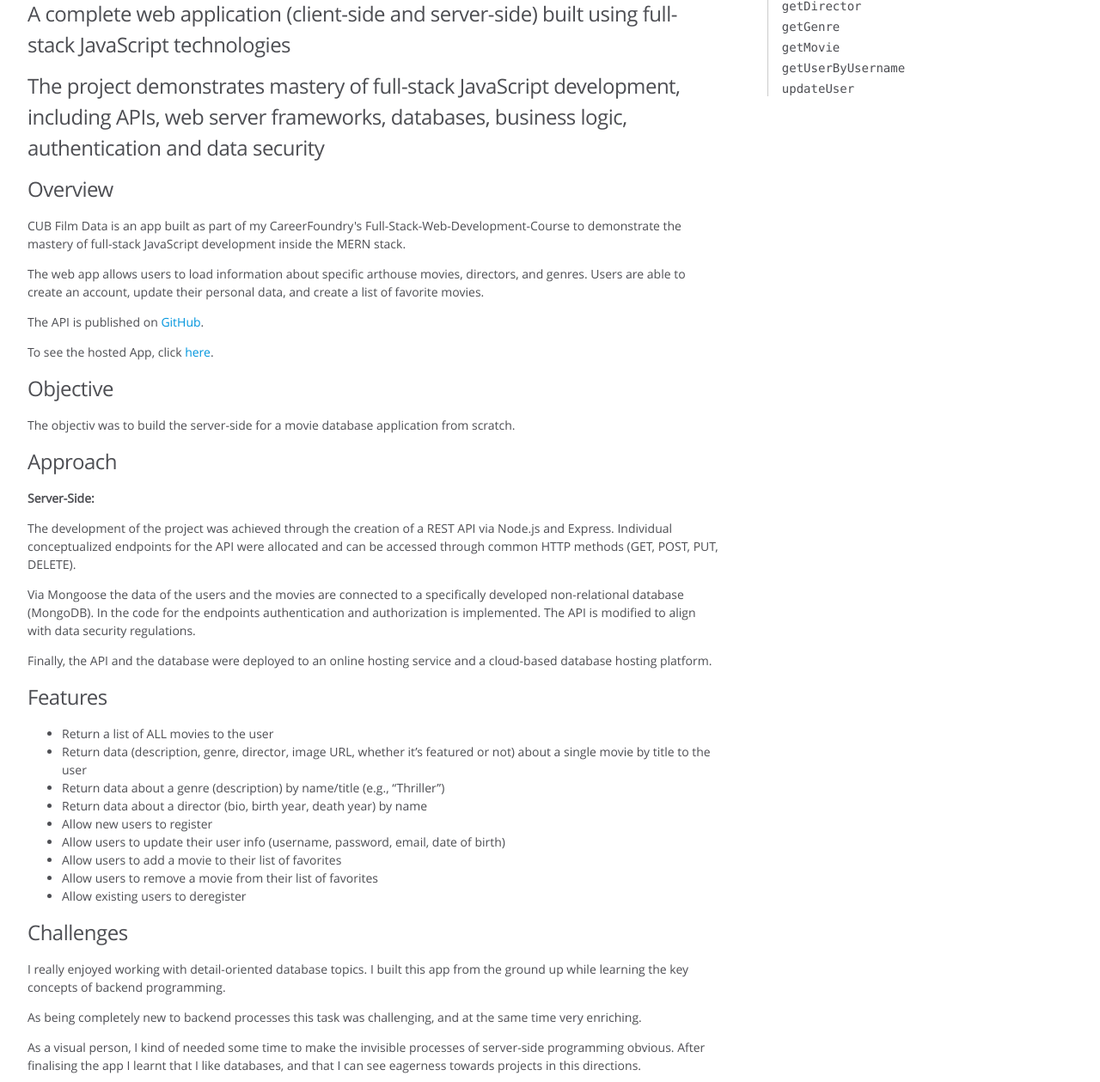
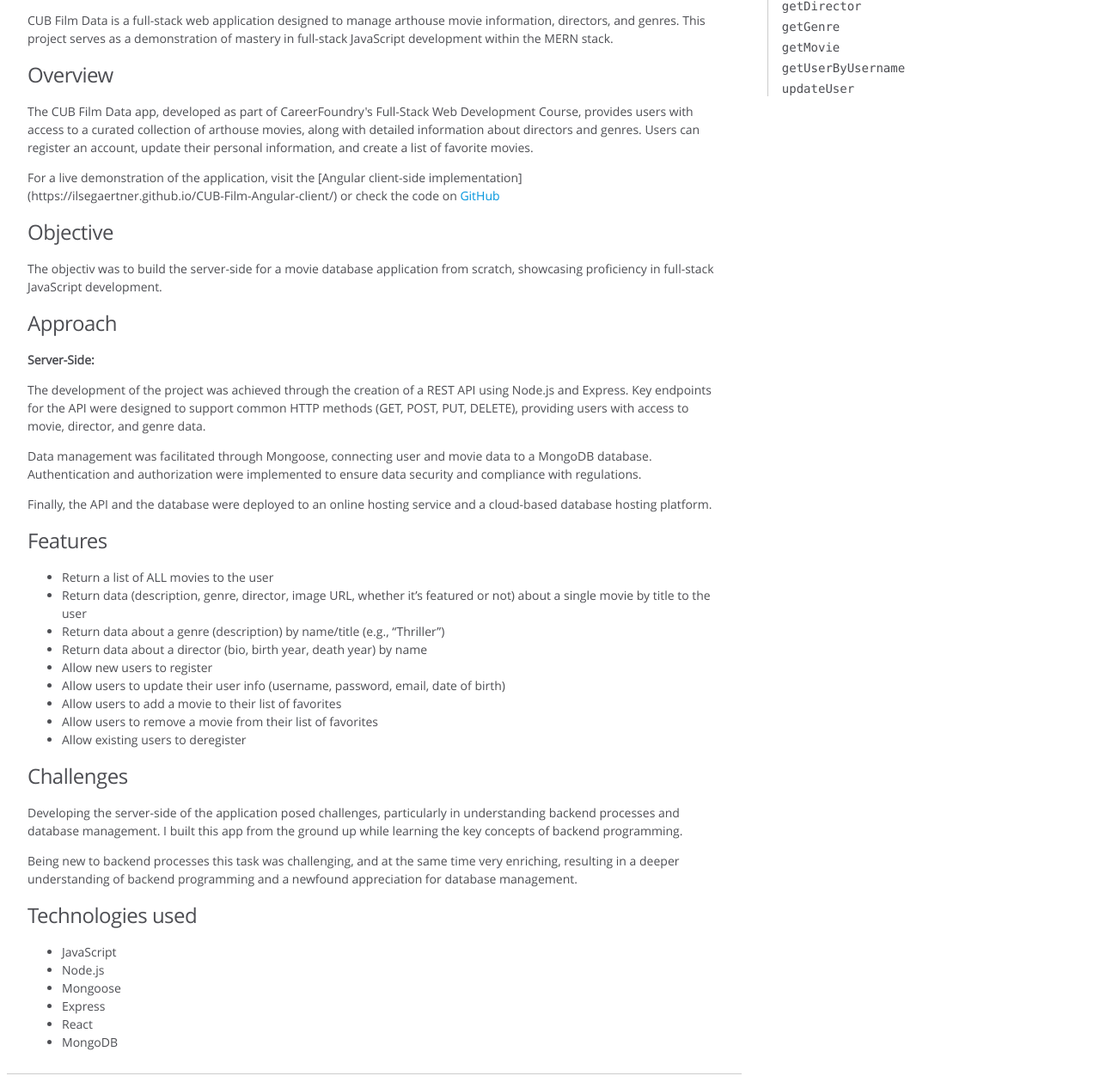
Before and after one commit to ilsegaertner/CUB_Film_data, a website: page out/index.html in a window 1280 px wide. Shown: the part 287-1546 px from the top of the page at 86% size. Drawn offline with Linux system fonts and the light colour scheme.

Commit message:
Update Readme

```diff
--- a/out/index.html
+++ b/out/index.html
@@ -43,23 +43,18 @@
 
 
     <section>
-        <article><h1>Name: CUB Film data</h1>
-<h2>An Arthouse database</h2>
-<h3>A complete web application (client-side and server-side) built using full-stack JavaScript technologies</h3>
-<h3>The project demonstrates mastery of full-stack JavaScript development, including APIs, web server frameworks, databases, business logic, authentication and data security</h3>
+        <article><h1>Name: CUB Film data: An Arthouse Movie Database Web Application.</h1>
+<p>CUB Film Data is a full-stack web application designed to manage arthouse movie information, directors, and genres. This project serves as a demonstration of mastery in full-stack JavaScript development within the MERN stack.</p>
 <h3>Overview</h3>
-<p>CUB Film Data is an app built as part of my CareerFoundry's Full-Stack-Web-Development-Course to demonstrate the mastery of full-stack JavaScript development inside the MERN stack.</p>
-<p>The web app allows users to load information about specific arthouse movies, directors, and genres. Users are able to create an account, update their personal data, and create a list of favorite movies.</p>
-<p>The API is published on <a href="https://github.com/ilsegaertner/CUB_Film_data">GitHub</a>.</p>
-<p>To see the hosted App, click <a href="https://cub-film-data-dc72bcc7ff05.herokuapp.com/">here</a>.</p>
+<p>The CUB Film Data app, developed as part of CareerFoundry's Full-Stack Web Development Course, provides users with access to a curated collection of arthouse movies, along with detailed information about directors and genres. Users can register an account, update their personal information, and create a list of favorite movies.</p>
+<p>For a live demonstration of the application, visit the [Angular client-side implementation] (https://ilsegaertner.github.io/CUB-Film-Angular-client/) or check the code on <a href="https://github.com/ilsegaertner/CUB_Film_data">GitHub</a></p>
 <h3>Objective</h3>
-<p>The objectiv was to build the server-side for a movie database application from scratch.</p>
+<p>The objectiv was to build the server-side for a movie database application from scratch, showcasing proficiency in full-stack JavaScript development.</p>
 <h3>Approach</h3>
 <p><strong>Server-Side:</strong></p>
-<p>The development of the project was achieved through the creation of a REST API via Node.js and Express.
-Individual conceptualized endpoints for the API were allocated and can be accessed through common HTTP methods (GET, POST, PUT, DELETE).</p>
-<p>Via Mongoose the data of the users and the movies are connected to a specifically developed non-relational database (MongoDB).
-In the code for the endpoints authentication and authorization is implemented. The API is modified to align with data security regulations.</p>
+<p>The development of the project was achieved through the creation of a REST API using Node.js and Express.
+Key endpoints for the API were designed to support common HTTP methods (GET, POST, PUT, DELETE), providing users with access to movie, director, and genre data.</p>
+<p>Data management was facilitated through Mongoose, connecting user and movie data to a MongoDB database. Authentication and authorization were implemented to ensure data security and compliance with regulations.</p>
 <p>Finally, the API and the database were deployed to an online hosting service and a cloud-based database hosting platform.</p>
 <h3>Features</h3>
 <ul>
@@ -74,9 +69,8 @@ In the code for the endpoints authentication and authorization is implemented. T
 <li>Allow existing users to deregister</li>
 </ul>
 <h3>Challenges</h3>
-<p>I really enjoyed working with detail-oriented database topics. I built this app from the ground up while learning the key concepts of backend programming.</p>
-<p>As being completely new to backend processes this task was challenging, and at the same time very enriching.</p>
-<p>As a visual person, I kind of needed some time to make the invisible processes of server-side programming obvious. After finalising the app I learnt that I like databases, and that I can see  eagerness towards projects in this directions.</p>
+<p>Developing the server-side of the application posed challenges, particularly in understanding backend processes and database management. I built this app from the ground up while learning the key concepts of backend programming.</p>
+<p>Being new to backend processes this task was challenging, and at the same time very enriching, resulting in a deeper understanding of backend programming and a newfound appreciation for database management.</p>
 <h3>Technologies used</h3>
 <ul>
 <li>JavaScript</li>
@@ -102,7 +96,7 @@ In the code for the endpoints authentication and authorization is implemented. T
 <br class="clear">
 
 <footer>
-    Documentation generated by <a href="https://github.com/jsdoc/jsdoc">JSDoc 4.0.2</a> on Thu Feb 08 2024 08:29:28 GMT-0600 (Nordamerikanische Zentral-Normalzeit)
+    Documentation generated by <a href="https://github.com/jsdoc/jsdoc">JSDoc 4.0.2</a> on Thu Feb 08 2024 08:41:45 GMT-0600 (Nordamerikanische Zentral-Normalzeit)
 </footer>
 
 <script> prettyPrint(); </script>
```
Also changed, not shown: out/global.html (+1 -1 lines), out/index.js.html (+1 -1 lines).
